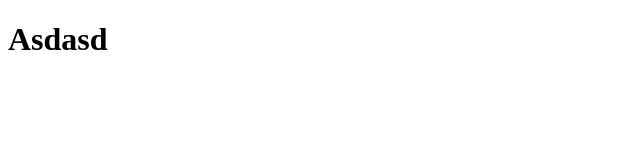
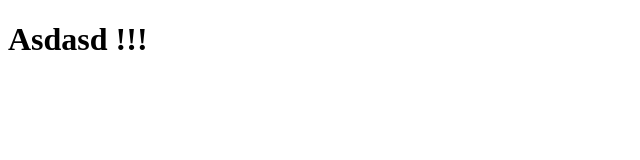
Before and after one commit to AlexP92/GIT, a plain HTML site: page index.html in a window 1280 px wide. Shown: the full height of the page, 0-640 px from the left. Drawn offline with Linux system fonts and the light colour scheme.

Commit message:
Changed title

```diff
--- a/index.html
+++ b/index.html
@@ -8,7 +8,7 @@
     </header>
     <body>
         <h1>
-            Asdasd
+            Asdasd !!!
         </h1>
         <script src="script.js"></script>
     </body>
```
